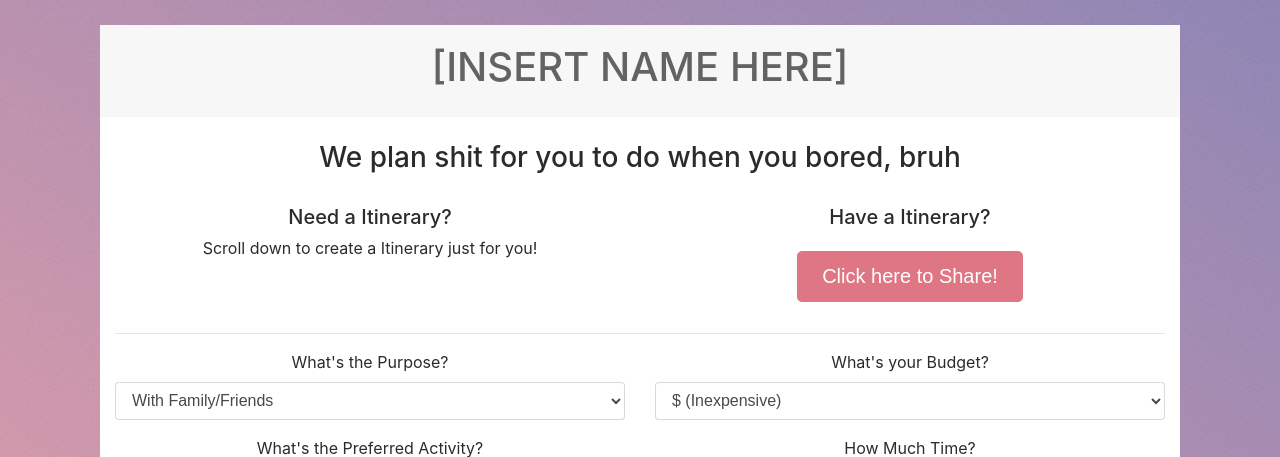
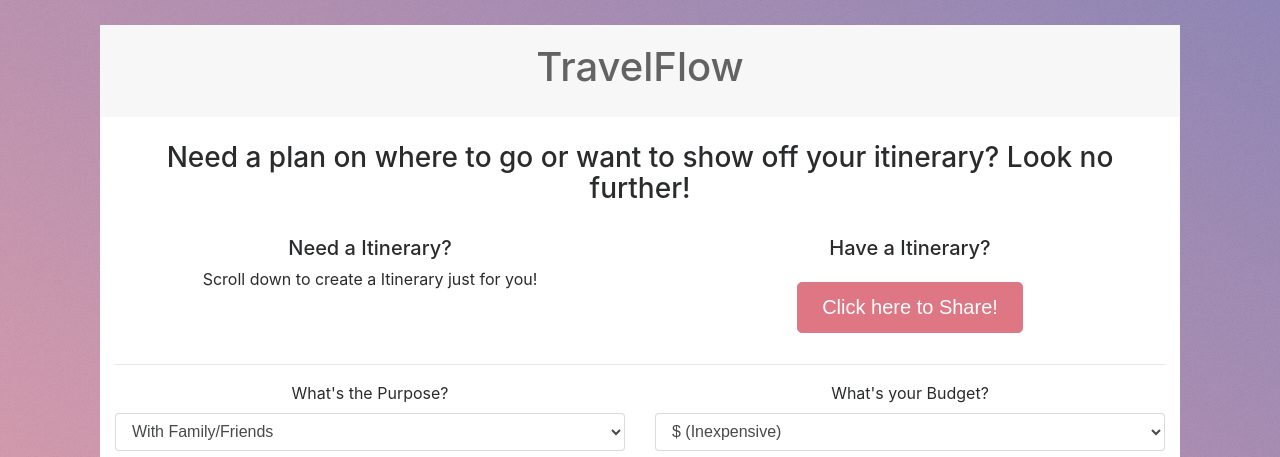
Before and after one commit to ttthao/NGHacks, a Django app: page / in a window 1280 px wide. Shown: the top 457 px of the page. Run offline with Django 3.2, Linux system fonts and the light colour scheme; some libraries are stand-ins or nearby versions.

Commit message:
Add Favicon

```diff
--- a/project/voodoo_plans/template/home.html
+++ b/project/voodoo_plans/template/home.html
@@ -1,10 +1,10 @@
 <!doctype html>
 <html>
 <head>
-	<title>[INSERT NAME HERE]</title>
+	<title>TravelFlow</title>
 	<meta charset="utf-8">
 	<meta name="viewport" content="width=device-width, initial-scale=1.0">
-    <!--<link rel="icon" type"image/ico" href="/assets/favicon.ico">-->
+    <link rel="icon" type"image/ico" href="../static/assets/favicon.ico">
 
 	<!-- LIBRARIES -->
 	<link rel="stylesheet" href="https://maxcdn.bootstrapcdn.com/bootstrap/4.0.0-alpha.6/css/bootstrap.min.css" integrity="sha384-rwoIResjU2yc3z8GV/NPeZWAv56rSmLldC3R/AZzGRnGxQQKnKkoFVhFQhNUwEyJ" crossorigin="anonymous">
@@ -21,13 +21,13 @@
 	<div class="container main-container">
 		<div class="row header">
 			<div class="col-sm-12 text-center">
-				<h1>[INSERT NAME HERE]</h1>
+				<h1>TravelFlow</h1>
 			</div>
 		</div>
 		<div class="row spacer"></div>
 		<div class="row">
 			<div class="col-sm-12 text-center">
-				<h3>We plan shit for you to do when you bored, bruh</h3>
+				<h3>Need a plan on where to go or want to show off your itinerary? Look no further!</h3>
 			</div>
 		</div>
 		<div class="container spacer"></div>
@@ -68,7 +68,6 @@
 						<option>Festivals</option>
 						<option>Cinema</option>
 						<option>Restaurants</option>
-
 						<!--<option>Exercise</option>
 						<option>Outdoors</option>
 						<option>Movies</option>
--- a/project/voodoo_plans/template/results.html
+++ b/project/voodoo_plans/template/results.html
@@ -5,7 +5,7 @@
 	<title>[INSERT TITLE HERE]</title>
 	<meta charset="utf-8">
 	<meta name="viewport" content="width=device-width, initial-scale=1.0">
-    <!--<link rel="icon" type"image/ico" href="/assets/favicon.ico">-->
+  <link rel="icon" type"image/ico" href="../static/assets/favicon.ico">
 
 	<!-- LIBRARIES -->
 	<link rel="stylesheet" href="https://maxcdn.bootstrapcdn.com/bootstrap/4.0.0-alpha.6/css/bootstrap.min.css" integrity="sha384-rwoIResjU2yc3z8GV/NPeZWAv56rSmLldC3R/AZzGRnGxQQKnKkoFVhFQhNUwEyJ" crossorigin="anonymous">
--- a/project/voodoo_plans/template/submit.html
+++ b/project/voodoo_plans/template/submit.html
@@ -4,7 +4,7 @@
 	<title>[INSERT TITLE HERE]</title>
 	<meta charset="utf-8">
 	<meta name="viewport" content="width=device-width, initial-scale=1.0">
-    <!--<link rel="icon" type"image/ico" href="/assets/favicon.ico">-->
+    <link rel="icon" type"image/ico" href="../static/assets/favicon.ico">
 
 	<!-- LIBRARIES -->
 	<link rel="stylesheet" href="https://maxcdn.bootstrapcdn.com/bootstrap/4.0.0-alpha.6/css/bootstrap.min.css" integrity="sha384-rwoIResjU2yc3z8GV/NPeZWAv56rSmLldC3R/AZzGRnGxQQKnKkoFVhFQhNUwEyJ" crossorigin="anonymous">
```
Also changed, not shown: project/voodoo_plans/static/assets/favicon.ico (added).
